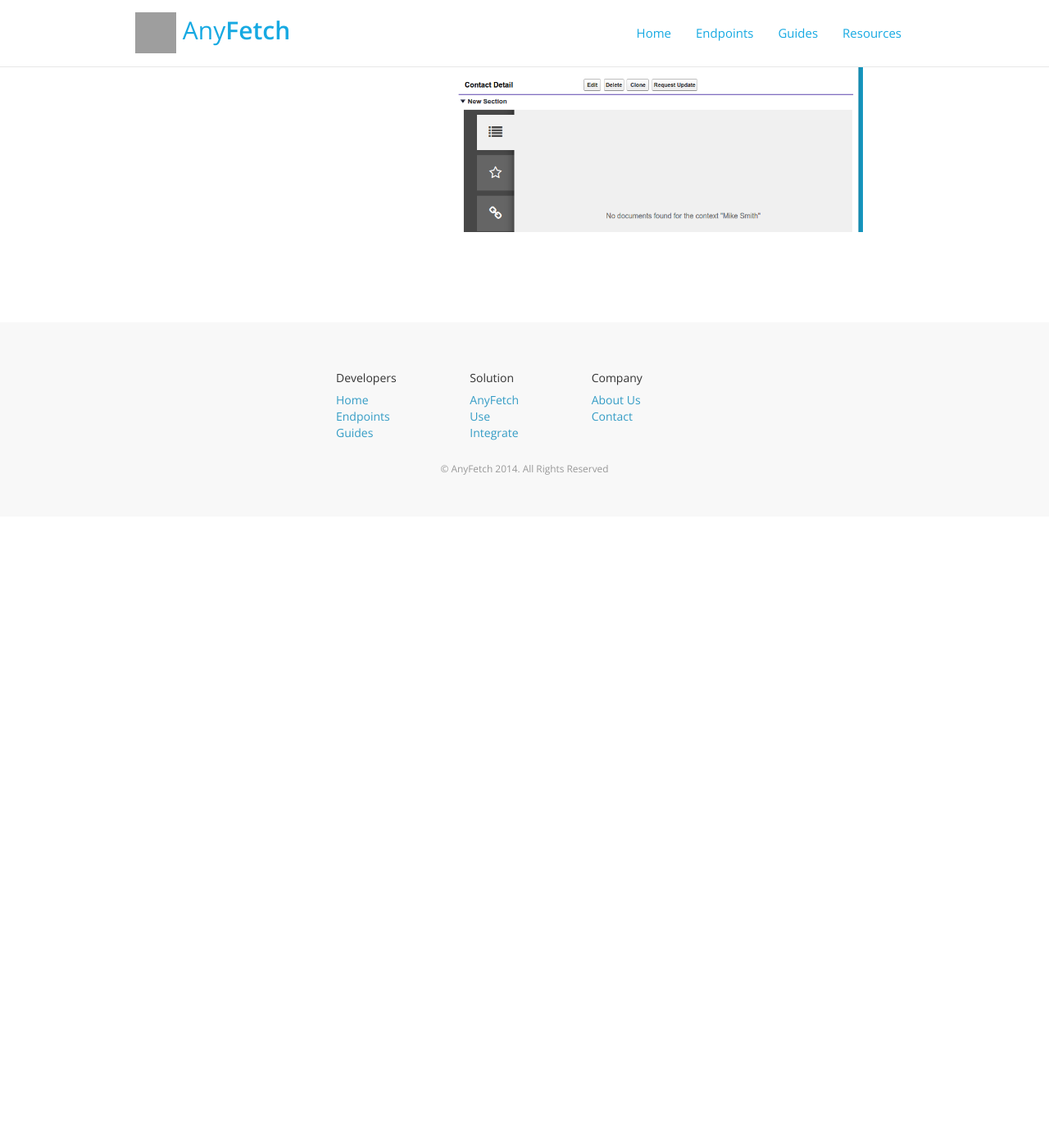
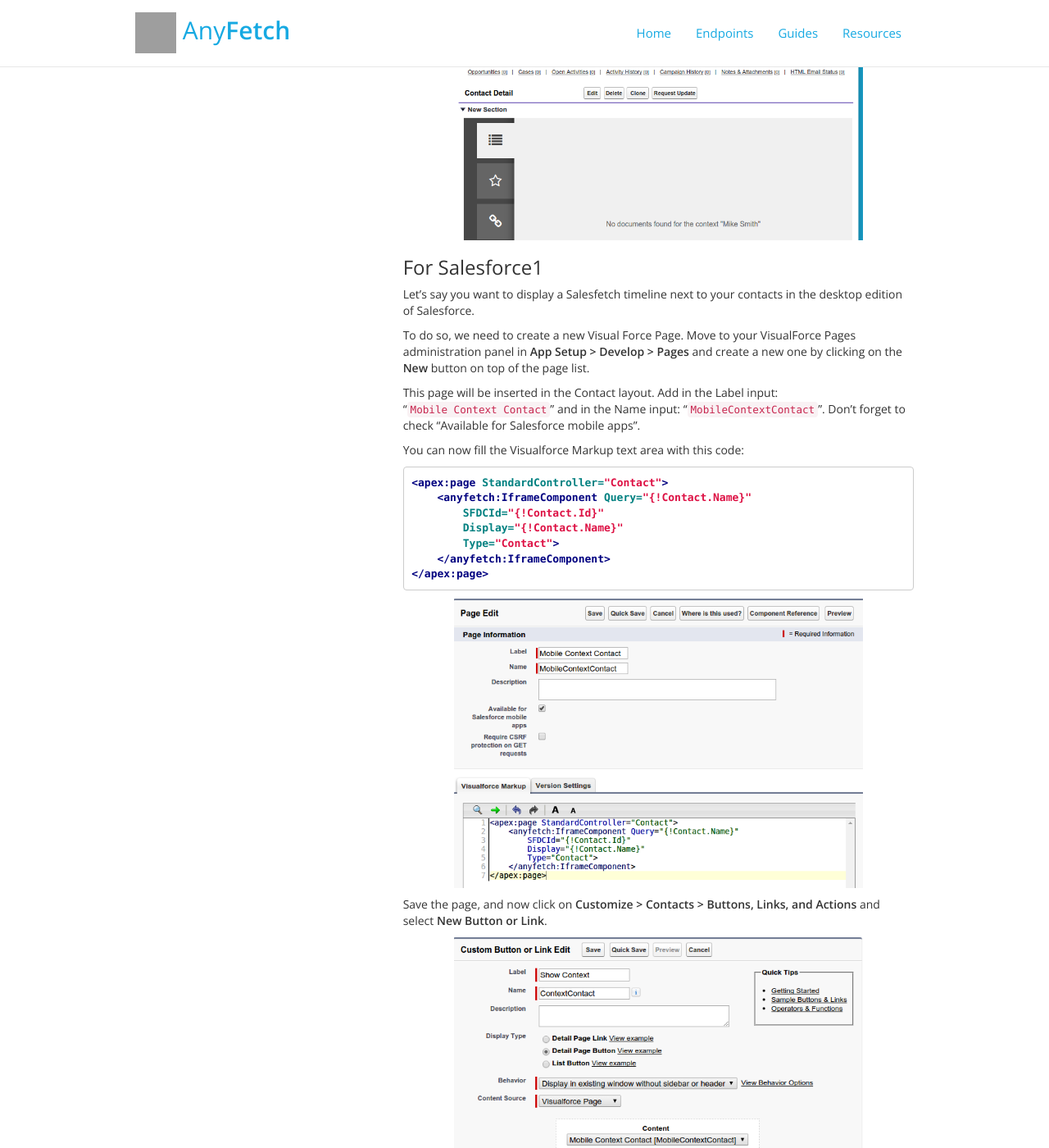
Before and after one commit to AnyFetch/developers.anyfetch.com, a Jekyll site: the page built from products/salesfetch.md, in a window 1280 px wide and 1400 px high, scrolled down 4221 px. Shown: the whole window at 82% size. Built offline with Jekyll 4.4.1, drawn with Linux system fonts in a browser that asks for light colours; nearby versions of some CDN libraries; Markdown is read by kramdown in place of the engine named in the settings; before the commit the page ends 4851 px from its top, so only the background shows below that; some of the changed text lies outside the part shown; grey boxes are pictures that could not be loaded.

Commit message:
Salesforce1 configuration

````diff
--- a/products/salesfetch.md
+++ b/products/salesfetch.md
@@ -59,7 +59,9 @@
 Move to your VisualForce Pages administration panel in **App Setup > Develop > Pages** and create a new one by clicking on the **New** button on top of the page list.
 
 This page will be inserted in the Contact layout.
-Add in the Label input: "`Context Contact`" and in the Name input: "`ContextContact`". You can now fill the Visualforce Markup text area with this code:
+Add in the Label input: "`Context Contact`" and in the Name input: "`ContextContact`".
+
+You can now fill the Visualforce Markup text area with this code:
 
 ```html
 <apex:page StandardController="Contact">
@@ -92,3 +94,42 @@
 Your Context is now integrated in your layout, you can save this layout by clicking on **Save** on the top of your window. Check your integration by going to the **Contact Tab** and scrolling down to the **Context Section**. The users are now ready to connect their data sources to add documents in the context.
 
 ![Mike Smith](/images/products/salesfetch/mike-smith.png)
+
+### For Salesforce1
+Let's say you want to display a Salesfetch timeline next to your contacts in the desktop edition of Salesforce.
+
+To do so, we need to create a new Visual Force Page.
+Move to your VisualForce Pages administration panel in **App Setup > Develop > Pages** and create a new one by clicking on the **New** button on top of the page list.
+
+This page will be inserted in the Contact layout.
+Add in the Label input: "`Mobile Context Contact`" and in the Name input: "`MobileContextContact`". Don't forget to check "Available for Salesforce mobile apps".
+
+You can now fill the Visualforce Markup text area with this code:
+
+```html
+<apex:page StandardController="Contact">
+    <anyfetch:IframeComponent Query="{!Contact.Name}"
+        SFDCId="{!Contact.Id}"
+        Display="{!Contact.Name}"
+        Type="Contact">
+    </anyfetch:IframeComponent>
+</apex:page>
+```
+
+![Visual Force Page for mobile contact](/images/products/salesfetch/mobile-force-page.png)
+
+Save the page, and now click on **Customize > Contacts > Buttons, Links, and Actions** and select **New Button or Link**.
+
+![Button](/images/products/salesfetch/button-link.png)
+
+Then go to the Contacts Page Layout, in **App Setup > Customize > Contacts > Page Layouts**. If you have more than one layout, execute the following instruction on each layout to allow all users to access the context panel. Click on **Edit** next to the layout
+
+Click on **Buttons**, then drag and drop the buttons onto "Custom buttons".
+
+![Mobile layout properties](/images/products/salesfetch/mobile-layout-properties.png)
+
+Hit save, and reload your salesforce1:
+
+![Mobile layout properties](/images/products/salesfetch/salesforce1.png)
+
+Of course, this is just samples of whant you can do to integrate Salesfetch onto your Salesforce. You may change the described workflow to display the timeline directly in Salesforce1, in a custom tab...
````
Also changed, not shown: images/products/salesfetch/button-link.png (added), images/products/salesfetch/mobile-force-page.png (added), images/products/salesfetch/mobile-layout-properties.png (added), images/products/salesfetch/salesforce1.png (added).
